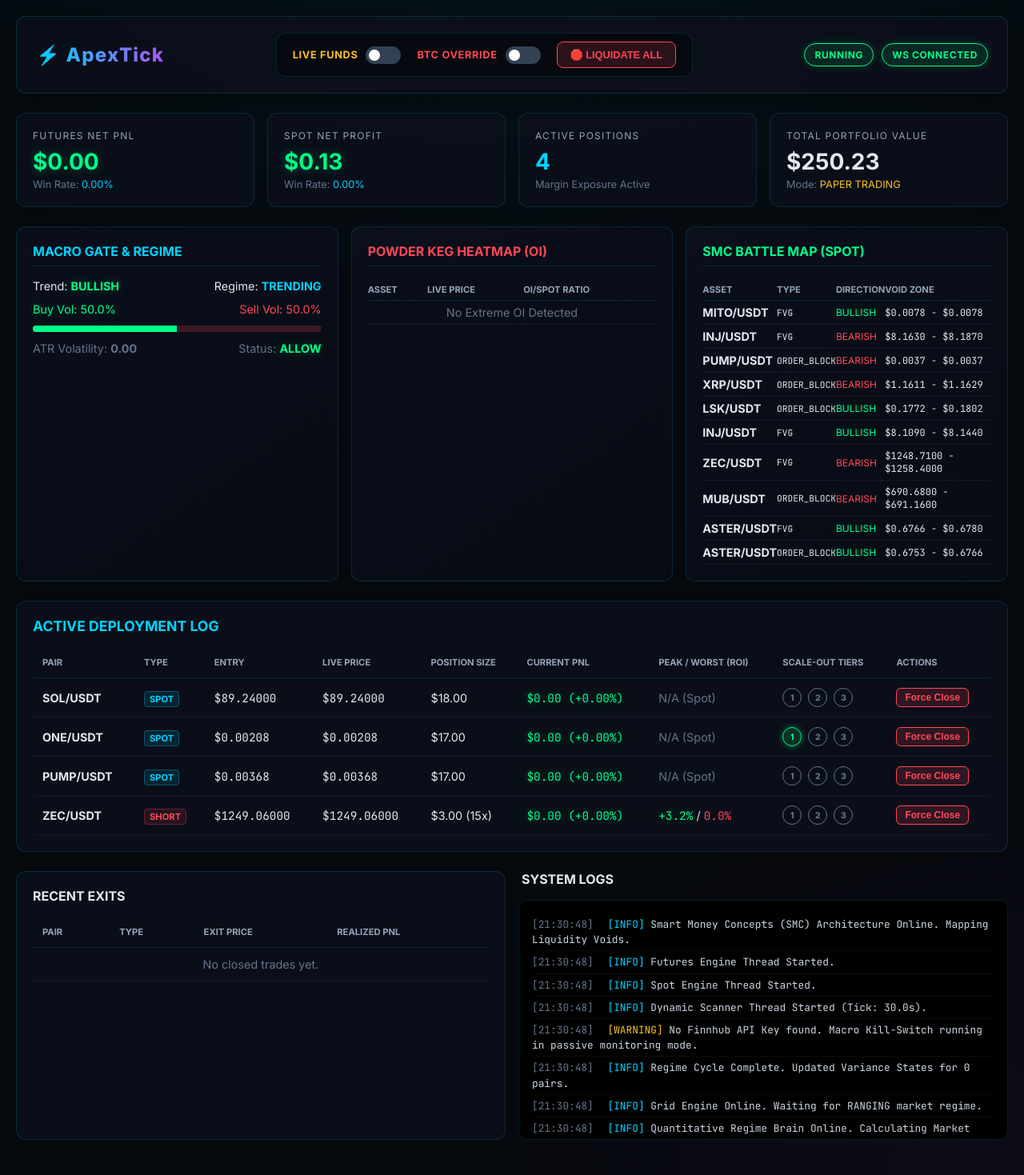
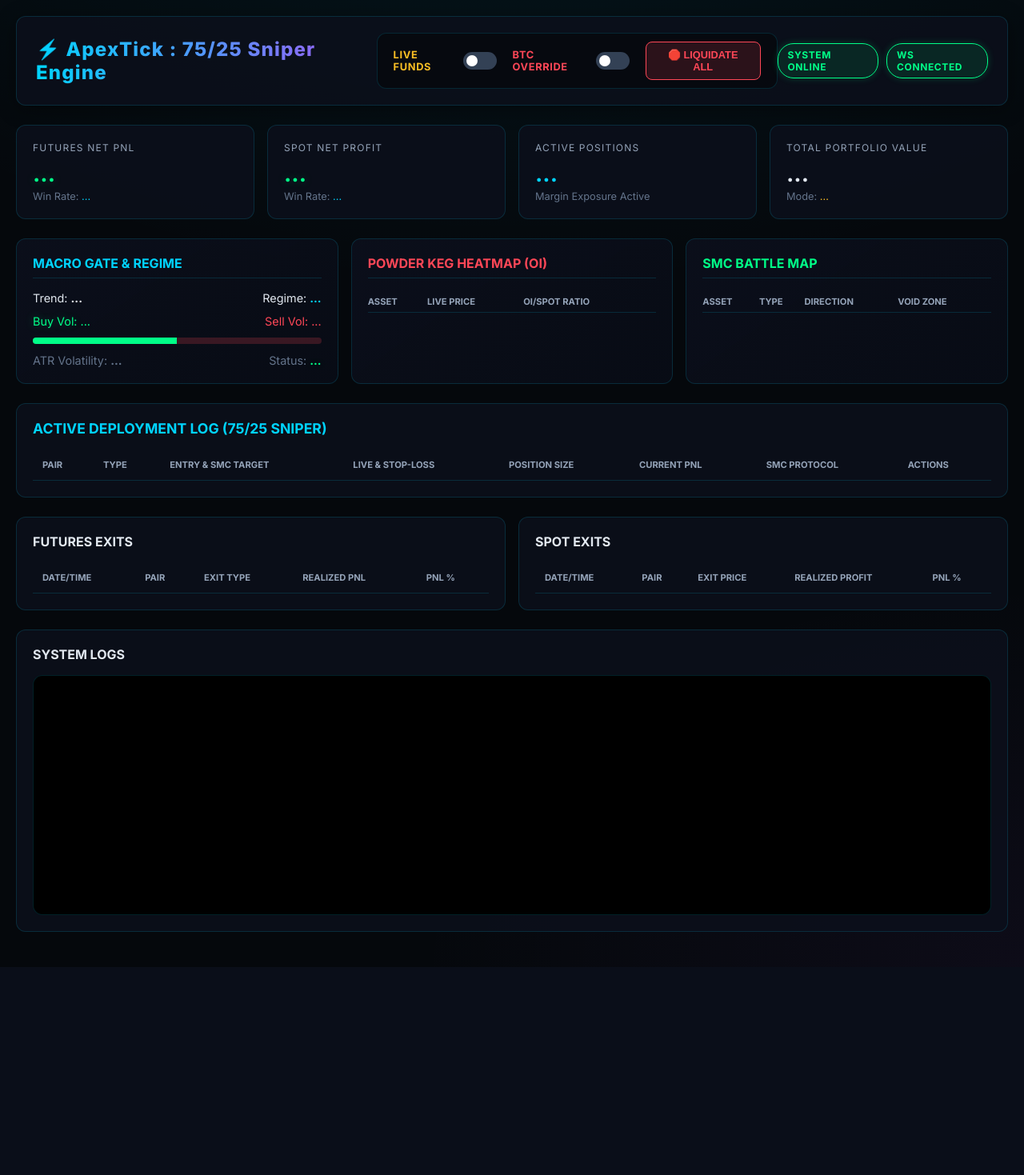
Before and after one commit to biggmanuel/apextick, a Flask app: page / in a window 1280 px wide. Shown: the whole page at 80% size. After the commit the page ends 1209 px from the top, so only its background shows below. Run offline with Flask 3, Linux system fonts and the light colour scheme; data comes from the database, SQL or seed files in the repository; data that the repository does not hold is empty; some libraries are stand-ins or nearby versions.

Commit message:
Update UI

```diff
--- a/templates/dashboard.html
+++ b/templates/dashboard.html
@@ -36,7 +36,7 @@
             padding: 20px;
         }
 
-        .container { max-width: 1500px; margin: 0 auto; }
+        .container { max-width: 1600px; margin: 0 auto; }
 
         /* --- HEADER & GOD MODE CONTROLS --- */
         .header {
@@ -184,8 +184,11 @@
         .tag.short { background: rgba(255,71,87,0.1); color: var(--loss); border: 1px solid rgba(255,71,87,0.3); }
         .tag.spot { background: rgba(0,212,255,0.1); color: var(--accent-cyan); border: 1px solid rgba(0,212,255,0.3); }
 
-        .tp-badge { display: inline-block; width: 24px; height: 24px; line-height: 24px; text-align: center; border-radius: 50%; font-size: 0.65rem; font-weight: 800; margin-right: 4px; border: 1px solid var(--text-muted); color: var(--text-muted); }
-        .tp-badge.active { border-color: var(--profit); background: rgba(0,255,136,0.15); color: var(--profit); box-shadow: 0 0 8px rgba(0,255,136,0.4); }
+        /* 75/25 SNIPER VISUALS */
+        .sniper-badge { display: inline-block; padding: 2px 6px; border-radius: 4px; font-size: 0.65rem; font-weight: 800; border: 1px solid var(--text-muted); color: var(--text-muted); margin-right: 4px; }
+        .sniper-badge.active-secure { border-color: var(--profit); background: rgba(0,255,136,0.15); color: var(--profit); }
+        .sniper-badge.active-breakeven { border-color: var(--accent-cyan); background: rgba(0,212,255,0.15); color: var(--accent-cyan); }
+        .watermark-sub { font-size: 0.7rem; color: var(--text-muted); display: block; margin-top: 2px;}
 
         .btn-close { background: rgba(255,71,87,0.15); color: var(--loss); border: 1px solid var(--loss); padding: 4px 10px; border-radius: 6px; cursor: pointer; font-size: 0.75rem; font-weight: 700; transition: 0.2s; }
         .btn-close:hover { background: var(--loss); color: #fff; box-shadow: 0 0 12px var(--loss); }
@@ -206,7 +209,7 @@
 <div class="container">
     <!-- Header & God Mode Controls -->
     <div class="header">
-        <div class="header-title">⚡ {{ bot_name }}</div>
+        <div class="header-title">⚡ {{ bot_name }} : 75/25 Sniper Engine</div>
 
         <div class="god-mode-controls">
             <label class="text-warning">
@@ -297,7 +300,7 @@
 
         <!-- SMC Battle Map (Spot) -->
         <div class="widget">
-            <div class="widget-header" style="color: var(--profit);">SMC BATTLE MAP (SPOT)</div>
+            <div class="widget-header" style="color: var(--profit);">SMC BATTLE MAP</div>
             <table class="mini-table">
                 <thead>
                     <tr>
@@ -314,20 +317,19 @@
         </div>
     </div>
 
-    <!-- Active Positions Table -->
+    <!-- Active Positions Table (Sniper Interface) -->
     <div class="table-container">
-        <div style="font-size: 1.1rem; color: var(--accent-cyan); font-weight: 700; margin-bottom: 16px;">ACTIVE DEPLOYMENT LOG</div>
+        <div style="font-size: 1.1rem; color: var(--accent-cyan); font-weight: 700; margin-bottom: 16px;">ACTIVE DEPLOYMENT LOG (75/25 SNIPER)</div>
         <table>
             <thead>
                 <tr>
                     <th>Pair</th>
                     <th>Type</th>
-                    <th>Entry</th>
-                    <th>Live Price</th>
+                    <th>Entry & SMC Target</th>
+                    <th>Live & Stop-Loss</th>
                     <th>Position Size</th>
                     <th>Current PnL</th>
-                    <th>Peak / Worst (ROI)</th>
-                    <th>Scale-Out Tiers</th>
+                    <th>SMC Protocol</th>
                     <th>Actions</th>
                 </tr>
             </thead>
@@ -337,30 +339,53 @@
         </table>
     </div>
 
-    <!-- Bottom Split: History & Logs -->
+    <!-- Split Trade History (Spot & Futures Side by Side) -->
     <div class="widget-row" style="grid-template-columns: 1fr 1fr;">
+
+        <!-- Futures History Table -->
         <div class="table-container" style="margin-bottom: 0;">
-            <div style="font-size: 1rem; color: var(--text-primary); font-weight: 700; margin-bottom: 16px;">RECENT EXITS</div>
+            <div style="font-size: 1rem; color: var(--text-primary); font-weight: 700; margin-bottom: 16px;">FUTURES EXITS</div>
             <table>
                 <thead>
                     <tr>
+                        <th>Date/Time</th>
                         <th>Pair</th>
-                        <th>Type</th>
-                        <th>Exit Price</th>
+                        <th>Exit Type</th>
                         <th>Realized PnL</th>
+                        <th>PnL %</th>
                     </tr>
                 </thead>
-                <tbody id="history-tbody">
+                <tbody id="futures-history-tbody">
                     <!-- Injected via JS -->
                 </tbody>
             </table>
         </div>
 
-        <div>
-            <div style="font-size: 1rem; color: var(--text-primary); font-weight: 700; margin-bottom: 16px; padding-left: 4px;">SYSTEM LOGS</div>
-            <div class="logs-box" id="logs-box">
-                <!-- Injected via JS -->
-            </div>
+        <!-- Spot History Table -->
+        <div class="table-container" style="margin-bottom: 0;">
+            <div style="font-size: 1rem; color: var(--text-primary); font-weight: 700; margin-bottom: 16px;">SPOT EXITS</div>
+            <table>
+                <thead>
+                    <tr>
+                        <th>Date/Time</th>
+                        <th>Pair</th>
+                        <th>Exit Price</th>
+                        <th>Realized Profit</th>
+                        <th>PnL %</th>
+                    </tr>
+                </thead>
+                <tbody id="spot-history-tbody">
+                    <!-- Injected via JS -->
+                </tbody>
+            </table>
+        </div>
+    </div>
+
+    <!-- System Logs at the Bottom -->
+    <div class="table-container">
+        <div style="font-size: 1rem; color: var(--text-primary); font-weight: 700; margin-bottom: 16px;">SYSTEM LOGS</div>
+        <div class="logs-box" id="logs-box">
+            <!-- Injected via JS -->
         </div>
     </div>
 </div>
@@ -368,7 +393,21 @@
 <script>
     const formatCurrency = (val) => new Intl.NumberFormat('en-US', { style: 'currency', currency: 'USD' }).format(val);
 
-    // Store positions globally for the Panic Button
+    // Dynamic precision formatter
+    function formatPrice(price) {
+        const val = parseFloat(price);
+        if (isNaN(val)) return price;
+        if (val < 0.001) return val.toFixed(8);
+        if (val < 1) return val.toFixed(5);
+        return val.toFixed(4);
+    }
+
+    // Safe timestamp formatter
+    function safeFormatTime(timeStr) {
+        if (!timeStr) return "--/--/---- --:--";
+        return timeStr.replace('T', ' ').split('.')[0];
+    }
+
     let currentOpenPositions = [];
 
     // --- GOD MODE CONTROLS ---
@@ -377,7 +416,7 @@
         const isLive = document.getElementById('live-toggle').checked;
         const adminKey = prompt(`Enter Admin Key to switch to ${isLive ? "LIVE FUNDS" : "PAPER TRADING"}:`);
         if (!adminKey) {
-            document.getElementById('live-toggle').checked = !isLive; // Revert visually
+            document.getElementById('live-toggle').checked = !isLive;
             return;
         }
         try {
@@ -506,7 +545,7 @@
                 tbodyPowder.innerHTML += `
                     <tr>
                         <td style="font-weight:700;">${p.pair}</td>
-                        <td class="font-mono">$${p.last_price.toFixed(4)}</td>
+                        <td class="font-mono">$${formatPrice(p.last_price)}</td>
                         <td class="font-mono text-loss">${p.oi_spot_ratio.toFixed(2)}x</td>
                     </tr>`;
             });
@@ -524,7 +563,7 @@
                         <td style="font-weight:700;">${s.pair}</td>
                         <td class="font-mono" style="font-size:0.7rem;">${s.pool_type}</td>
                         <td class="${dClass}" style="font-size:0.75rem;">${s.direction}</td>
-                        <td class="font-mono" style="font-size:0.75rem;">$${s.bottom_price.toFixed(4)} - $${s.top_price.toFixed(4)}</td>
+                        <td class="font-mono" style="font-size:0.75rem;">$${formatPrice(s.bottom_price)} - $${formatPrice(s.top_price)}</td>
                     </tr>`;
             });
 
@@ -545,40 +584,54 @@
             document.getElementById('kpi-open-pos').innerText = futStat.open_positions + spotStat.open_positions;
             document.getElementById('kpi-portfolio').innerText = formatCurrency(futStat.portfolio_value + spotStat.portfolio_value);
 
-            // 6. Live Positions
+            // 6. Live Positions (75/25 Sniper Interface)
             const resPos = await fetch('/api/positions');
             const positions = await resPos.json();
-            currentOpenPositions = positions; // Save for Panic Button
+            currentOpenPositions = positions;
 
             const tbodyPos = document.getElementById('positions-tbody');
             tbodyPos.innerHTML = "";
 
             if (positions.length === 0) {
-                tbodyPos.innerHTML = `<tr><td colspan="9" style="text-align: center; color: var(--text-muted);">No active positions. Scanning matrices...</td></tr>`;
+                tbodyPos.innerHTML = `<tr><td colspan="8" style="text-align: center; color: var(--text-muted);">No active positions. Scanning SMC zones...</td></tr>`;
             } else {
                 positions.forEach(p => {
                     const isProfit = p.pnl_usdt >= 0;
                     const pnlClass = isProfit ? "text-profit" : "text-loss";
                     const tagClass = p.direction === "LONG" ? "long" : (p.direction === "SHORT" ? "short" : "spot");
 
-                    const peakWorst = p.type === "futures"
-                        ? `<span class="text-profit font-mono">+${p.peak_roi.toFixed(1)}%</span> / <span class="text-loss font-mono">${(p.worst_roi || 0).toFixed(1)}%</span>`
-                        : `<span style="color: var(--text-muted)">N/A (Spot)</span>`;
+                    const targetLabel = p.type === "spot" ? "TARGET" : "TP1";
+
+                    // Format Entry and Target using formatPrice
+                    const rawEntry = parseFloat(p.entry.replace(/[^0-9.-]+/g,""));
+                    const entryFormatted = formatPrice(rawEntry);
+                    const tpFormatted = formatPrice(p.dynamic_tp1);
+                    const entryData = `<span class="font-mono">$${entryFormatted}</span><span class="watermark-sub">${targetLabel}: $${tpFormatted}</span>`;
+
+                    // Format Live Price and SL using formatPrice
+                    const rawLive = parseFloat(p.live_price.replace(/[^0-9.-]+/g,""));
+                    const liveFormatted = formatPrice(rawLive);
+                    const slFormatted = formatPrice(p.current_sl);
+                    const liveData = `<span class="font-mono">$${liveFormatted}</span><span class="watermark-sub">SL: $${slFormatted}</span>`;
+
+                    let protocolHtml = "";
+                    if (p.tp1) {
+                        protocolHtml += `<span class="sniper-badge active-secure">75% SECURED</span>`;
+                        protocolHtml += `<span class="sniper-badge active-breakeven">B.E. ACTIVE</span>`;
+                        protocolHtml += `<span class="watermark-sub">Peak: $${formatPrice(p.watermark)}</span>`;
+                    } else {
+                        protocolHtml += `<span class="sniper-badge">AWAITING TP1</span>`;
+                    }
 
                     tbodyPos.innerHTML += `
                         <tr>
                             <td style="font-weight: 700;">${p.pair}</td>
                             <td><span class="tag ${tagClass}">${p.direction}</span></td>
-                            <td class="font-mono">${p.entry}</td>
-                            <td class="font-mono">${p.live_price}</td>
+                            <td>${entryData}</td>
+                            <td>${liveData}</td>
                             <td>${p.size}</td>
                             <td class="${pnlClass} font-mono font-weight-700">${p.pnl_formatted}</td>
-                            <td>${peakWorst}</td>
-                            <td>
-                                <span class="tp-badge ${p.tp1 ? "active" : ""}">1</span>
-                                <span class="tp-badge ${p.tp2 ? "active" : ""}">2</span>
-                                <span class="tp-badge ${p.tp3 ? "active" : ""}">3</span>
-                            </td>
+                            <td>${protocolHtml}</td>
                             <td>
                                 <button class="btn-close" onclick="forceClose('${p.type}', ${p.id})">Force Close</button>
                             </td>
@@ -587,6 +640,55 @@
                 });
             }
 
+<<<<<<< HEAD
+            // 7. Split Trade History (Spot & Futures)
+            const resHist = await fetch('/api/trades');
+            const historyObj = await resHist.json();
+
+            // Futures History Table
+            const tbodyFutHist = document.getElementById('futures-history-tbody');
+            tbodyFutHist.innerHTML = "";
+            if (historyObj.futures_trades.length === 0) {
+                tbodyFutHist.innerHTML = `<tr><td colspan="5" style="text-align: center; color: var(--text-muted);">No closed futures trades yet.</td></tr>`;
+            } else {
+                historyObj.futures_trades.forEach(h => {
+                    const pnl = parseFloat(h.realized_pnl);
+                    const pnlPct = parseFloat(h.pnl_pct || h.profit_pct || 0);
+                    const isProfit = pnl >= 0;
+                    const dateStr = safeFormatTime(h.closed_at);
+
+                    tbodyFutHist.innerHTML += `
+                        <tr>
+                            <td class="font-mono" style="font-size:0.75rem; color:var(--text-muted);">${dateStr}</td>
+                            <td style="font-weight: 700;">${h.pair}</td>
+                            <td class="font-mono" style="font-size:0.75rem;">${h.close_type || "UNKNOWN"}</td>
+                            <td class="${isProfit ? 'text-profit' : 'text-loss'} font-mono">${isProfit ? '+' : ''}$${pnl.toFixed(2)}</td>
+                            <td class="${isProfit ? 'text-profit' : 'text-loss'} font-mono" style="font-size:0.8rem;">${isProfit ? '+' : ''}${pnlPct.toFixed(2)}%</td>
+                        </tr>
+                    `;
+                });
+            }
+
+            // Spot History Table
+            const tbodySpotHist = document.getElementById('spot-history-tbody');
+            tbodySpotHist.innerHTML = "";
+            if (historyObj.spot_trades.length === 0) {
+                tbodySpotHist.innerHTML = `<tr><td colspan="5" style="text-align: center; color: var(--text-muted);">No closed spot trades yet.</td></tr>`;
+            } else {
+                historyObj.spot_trades.forEach(h => {
+                    const pnl = parseFloat(h.realized_pnl);
+                    const pnlPct = parseFloat(h.profit_pct || h.pnl_pct || 0);
+                    const isProfit = pnl >= 0;
+                    const dateStr = safeFormatTime(h.closed_at);
+
+                    tbodySpotHist.innerHTML += `
+                        <tr>
+                            <td class="font-mono" style="font-size:0.75rem; color:var(--text-muted);">${dateStr}</td>
+                            <td style="font-weight: 700;">${h.pair}</td>
+                            <td class="font-mono">$${formatPrice(h.exit_price)}</td>
+                            <td class="${isProfit ? 'text-profit' : 'text-loss'} font-mono">${isProfit ? '+' : ''}$${pnl.toFixed(2)}</td>
+                            <td class="${isProfit ? 'text-profit' : 'text-loss'} font-mono" style="font-size:0.8rem;">${isProfit ? '+' : ''}${pnlPct.toFixed(2)}%</td>
+=======
             // 7. Trade History (CORRECTED BLOCK)
             const resHist = await fetch('/api/trades');
             const history = await resHist.json();
@@ -606,6 +708,7 @@
                             <td><span class="tag ${h.type === 'SPOT' ? 'spot' : 'short'}">${h.type}</span></td>
                             <td class="font-mono">$${h.exit_price.toFixed(4)}</td>
                             <td class="${isProfit ? 'text-profit' : 'text-loss'} font-mono">${pnl >= 0 ? '+' : ''}$${pnl.toFixed(2)}</td>
+>>>>>>> 44907382aa7741fec8c952ad43b7f6a9c0af75a3
                         </tr>
                     `;
                 });
```
